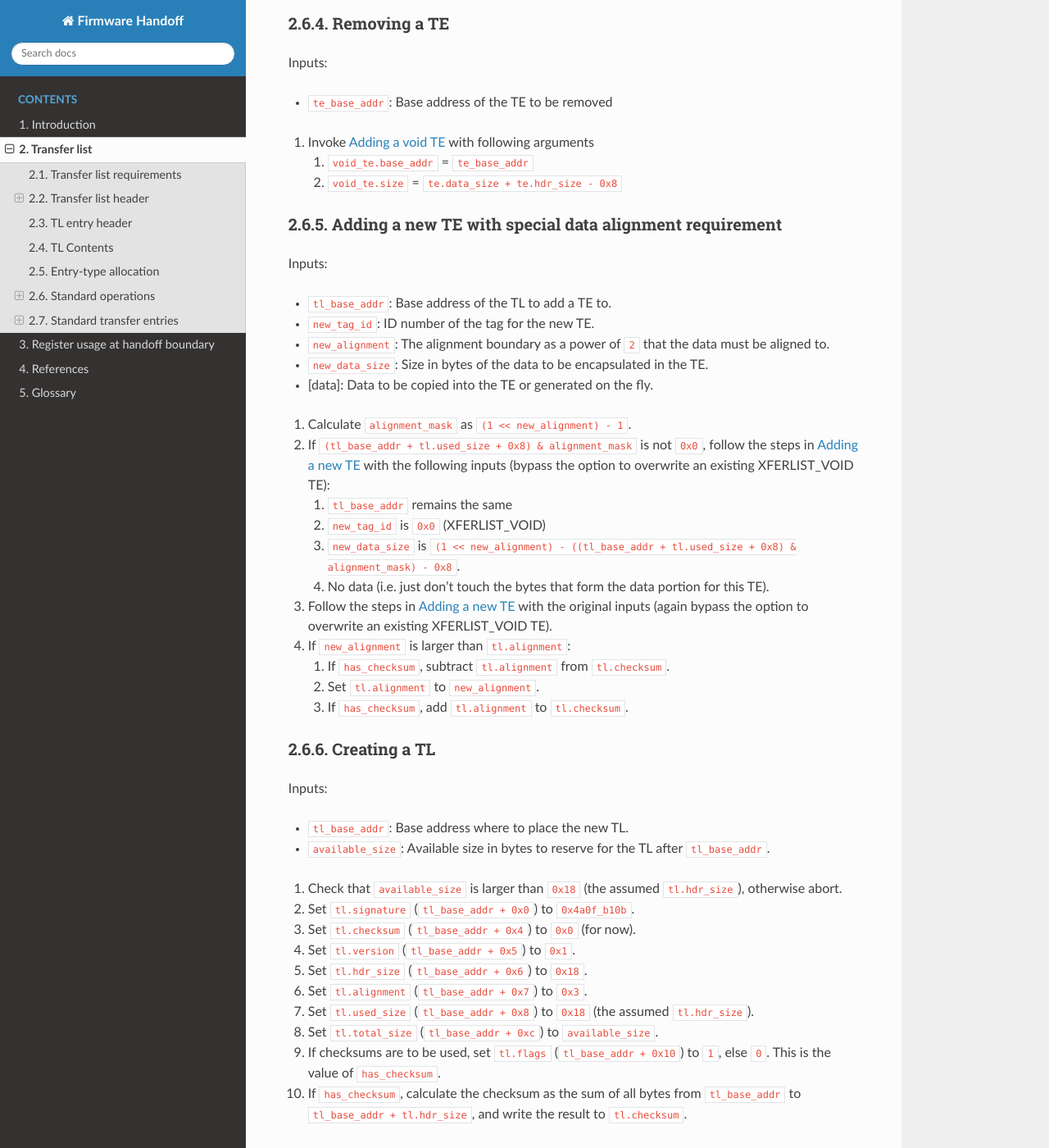
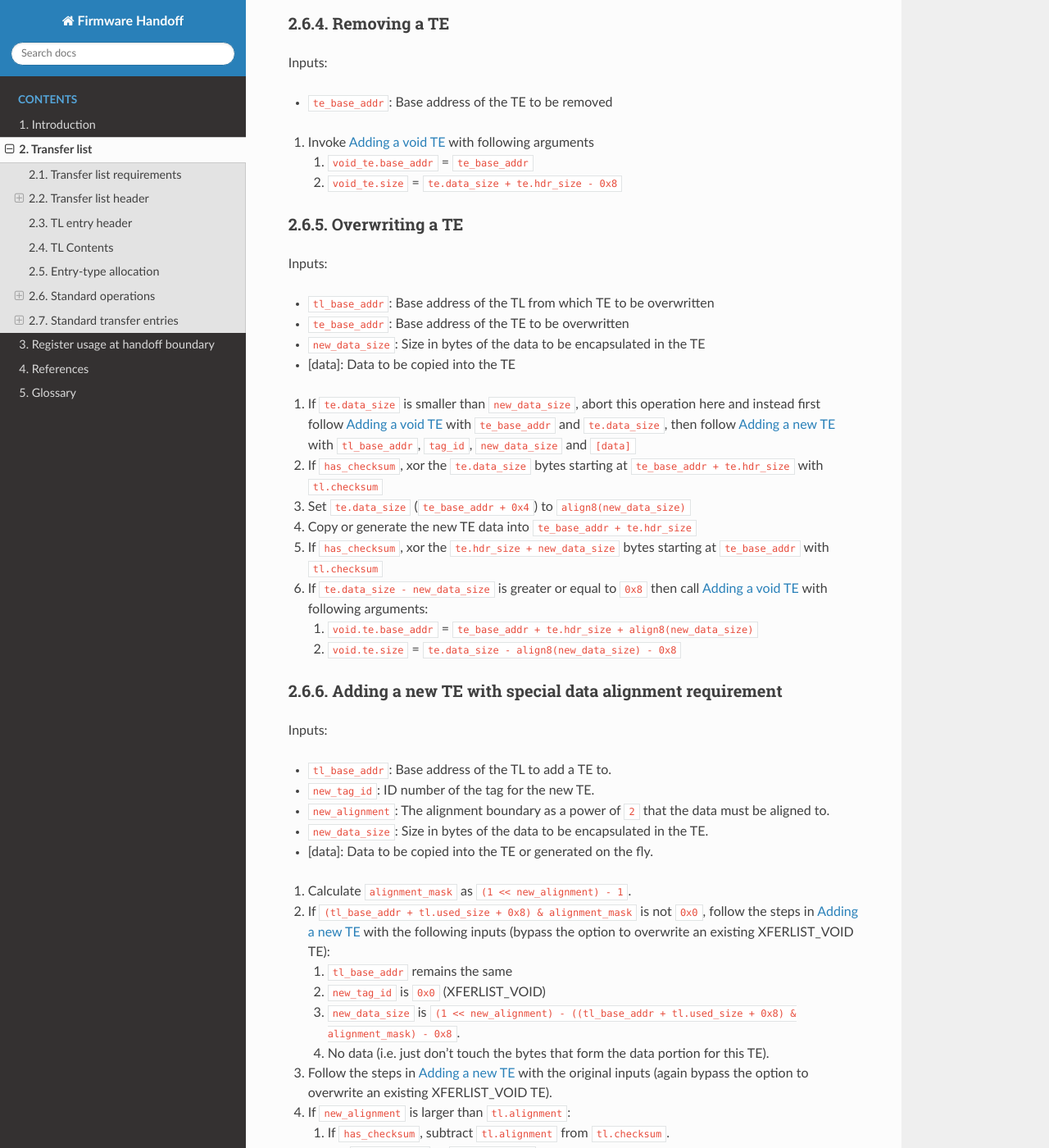
Before and after one commit to FirmwareHandoff/firmware_handoff, a Sphinx documentation site: the page built from source/transfer_list.rst, in a window 1280 px wide and 1400 px high, scrolled down 7228 px. Shown: the whole window at 82% size. Built offline with Sphinx 7.4.7 and the Read the Docs theme 3.1.0, drawn with Linux system fonts in a browser that asks for light colours; formulas are drawn with MathJax 3; some of the changed text lies outside the part shown.

Commit message:
Describe "Overwriting a TE" operation
Overwrite operation is used to replace content of a given TE

Signed-off-by: Manish Pandey <manish.pandey2@arm.com>

```diff
--- a/source/transfer_list.rst
+++ b/source/transfer_list.rst
@@ -412,6 +412,35 @@ Inputs:
    #. `void_te.base_addr` = `te_base_addr`
 
    #. `void_te.size` = `te.data_size + te.hdr_size - 0x8`
+
+Overwriting a TE
+^^^^^^^^^^^^^^^^
+
+Inputs:
+
+- `tl_base_addr`: Base address of the TL from which TE to be overwritten
+- `te_base_addr`: Base address of the TE to be overwritten
+- `new_data_size`: Size in bytes of the data to be encapsulated in the TE
+- [data]: Data to be copied into the TE
+
+#. If `te.data_size` is smaller than `new_data_size`, abort this operation here and instead first
+   follow `Adding a void TE`_ with `te_base_addr` and `te.data_size`, then follow `Adding a new TE`_
+   with `tl_base_addr`, `tag_id`, `new_data_size` and `[data]`
+
+#. If `has_checksum`, xor the `te.data_size` bytes starting at `te_base_addr + te.hdr_size` with `tl.checksum`
+
+#. Set `te.data_size` (`te_base_addr + 0x4`) to `align8(new_data_size)`
+
+#. Copy or generate the new TE data into `te_base_addr + te.hdr_size`
+
+#. If `has_checksum`, xor the `te.hdr_size + new_data_size` bytes starting at `te_base_addr` with `tl.checksum`
+
+#. If `te.data_size - new_data_size` is greater or equal to `0x8` then call
+   `Adding a void TE`_ with following arguments:
+
+   #. `void.te.base_addr` = `te_base_addr + te.hdr_size + align8(new_data_size)`
+
+   #. `void.te.size` =  `te.data_size - align8(new_data_size) - 0x8`
 
 Adding a new TE with special data alignment requirement
 ^^^^^^^^^^^^^^^^^^^^^^^^^^^^^^^^^^^^^^^^^^^^^^^^^^^^^^^
```
